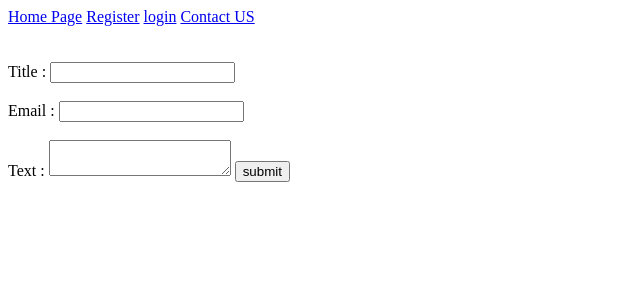
After one commit to aliraad79/Webeloopers, a Django app: page /contact_us/ in a window 1280 px wide. The commit adds this page. Shown: the top 300 px of the page, without its empty margins (0-640 px from the left). Run offline with Django 3.2, Linux system fonts and the light colour scheme.

Commit message:
contact us added

```diff
--- a/base/forms.py
+++ b/base/forms.py
@@ -23,3 +23,9 @@ class LogInForm(UserCreationForm):
     class Meta:
         model = User
         fields = '__all__'
+
+
+class ContactUSForm(UserCreationForm):
+    title = forms.CharField(required=True)
+    email = forms.EmailField(required=True)
+    text = forms.CharField(required=True)
--- a/base/views.py
+++ b/base/views.py
@@ -1,18 +1,14 @@
 from django.contrib.auth import login, authenticate
+from django.contrib.auth.models import User
 from django.shortcuts import render, redirect
-from django.urls import reverse
 
-from base.forms import SignUpForm, LogInForm
+from base.forms import SignUpForm, LogInForm, ContactUSForm
 
 
 # Create your views here.
 
 def test(request):
     return render(request, 'Base.html', {'is_login': 1})
-
-
-def signup_dup(request):
-    return redirect('/sign_up')
 
 
 def home_page(request, *args):
@@ -22,7 +18,8 @@ def home_page(request, *args):
 
 
 def signup(request):
-    error = False
+    username_error = False
+    pass_error = False
     if request.method == 'POST':
         form = SignUpForm(request.POST)
         if form.is_valid():
@@ -30,16 +27,18 @@ def signup(request):
             form.save()
             username = data.get('username')
             raw_password = data.get('password1')
-            user = authenticate(username=username, password=raw_password)
-            login(request, user)
-            error = True
-        else:
-            error = False
-            return render(request, 'sign_up.html', {'form': form, 'error': error})
+            repeated_password = data.get('password2')
+            for i in User.objects.all():
+                if i.username == username:
+                    username_error = True
+            if raw_password != repeated_password:
+                pass_error = True
+            if not pass_error and not username_error:
+                user = authenticate(username=username, password=raw_password)
+                login(request, user)
     else:
-        error = False
         form = SignUpForm()
-    return render(request, 'sign_up.html', {'form': form, 'error': error})
+    return render(request, 'sign_up.html', {'form': form, 'username_error': username_error, 'pass_error': pass_error})
 
 
 def login_view(request):
@@ -51,12 +50,16 @@ def login_view(request):
             password = request.POST['password']
             user = authenticate(request, username=username, password=password)
             if user is not None:
-                error = True
                 login(request, user)
                 return home_page(request, request.user.is_authenticated)
             else:
-                return render(request, 'LogIn.html', {'error': True})
+                error = True
     else:
         error = False
         form = SignUpForm()
     return render(request, 'LogIn.html', {'form': form, 'error': error})
+
+
+def contact_us_view(request):
+    form = ContactUSForm(request.POST)
+    return render(request, 'contact_us.html', {'form': form})
--- a/templates/Base.html
+++ b/templates/Base.html
@@ -9,9 +9,10 @@
 <div id=”navbar”>
     <a id=”homepage” href="/">Home Page</a>
     {% if  not is_login %}
-        <a id=”register” href="sign_up/">Register</a>
-        <a id=”login” href="login/">login</a>
+        <a id=”register” href="/sign_up/">Register</a>
+        <a id=”login” href="/login/">login</a>
     {% endif %}
+    <a id="contact_us" href="/contact_us/">Contact US</a>
 
 
 </div>
@@ -21,5 +22,9 @@
 {% endblock %}
 {% block login %}
 {% endblock %}
+{% block contact_us %}
+{% endblock %}
+{% block blocky %}
+{% endblock %}
 </body>
 </html>
--- /dev/null
+++ b/templates/contact_us.html
@@ -0,0 +1,19 @@
+{% extends 'Base.html' %}
+{% block contact_us %}
+    <form id=”contact_us_form”>
+        <br><br>
+        <label>
+            Title : <input name=”title”>
+        </label>
+        <br><br>
+        <label>
+            Email : <input name=”email”>
+        </label>
+        <br><br>
+        <label>
+            Text : <textarea name=“text”>
+        </textarea>
+        </label>
+        <button name=”submit">submit</button>
+    </form>
+{% endblock %}
--- /dev/null
+++ b/templates/succes.html
@@ -0,0 +1,4 @@
+{% extends 'Base.html' %}
+{% block blocky %}
+<div id="done">درخواست شما ثبت شد</div>
+{% endblock %}
--- a/webelopers/urls.py
+++ b/webelopers/urls.py
@@ -2,12 +2,12 @@ from django.conf.urls import url
 from django.contrib import admin
 from django.urls import path
 
-from base.views import home_page, signup, login_view, test, signup_dup
+from base.views import home_page, signup, login_view, test, contact_us_view
 
 urlpatterns = [
     path('admin/', admin.site.urls),
     path('', home_page),
     path('sign_up/', signup),
-    path('sign_up/sign_up/', signup_dup),
     path('login/', login_view),
+    path('contact_us/', contact_us_view)
 ]
```
Also changed, not shown: templates/sign_up.html (+9 -2 lines).
